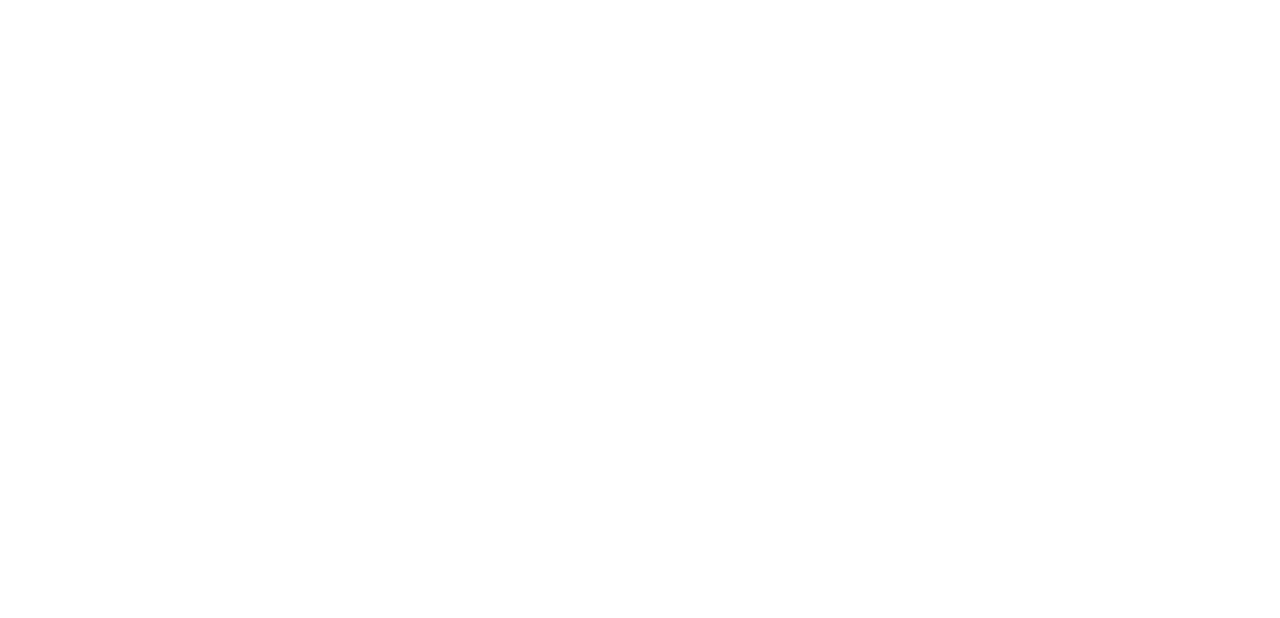
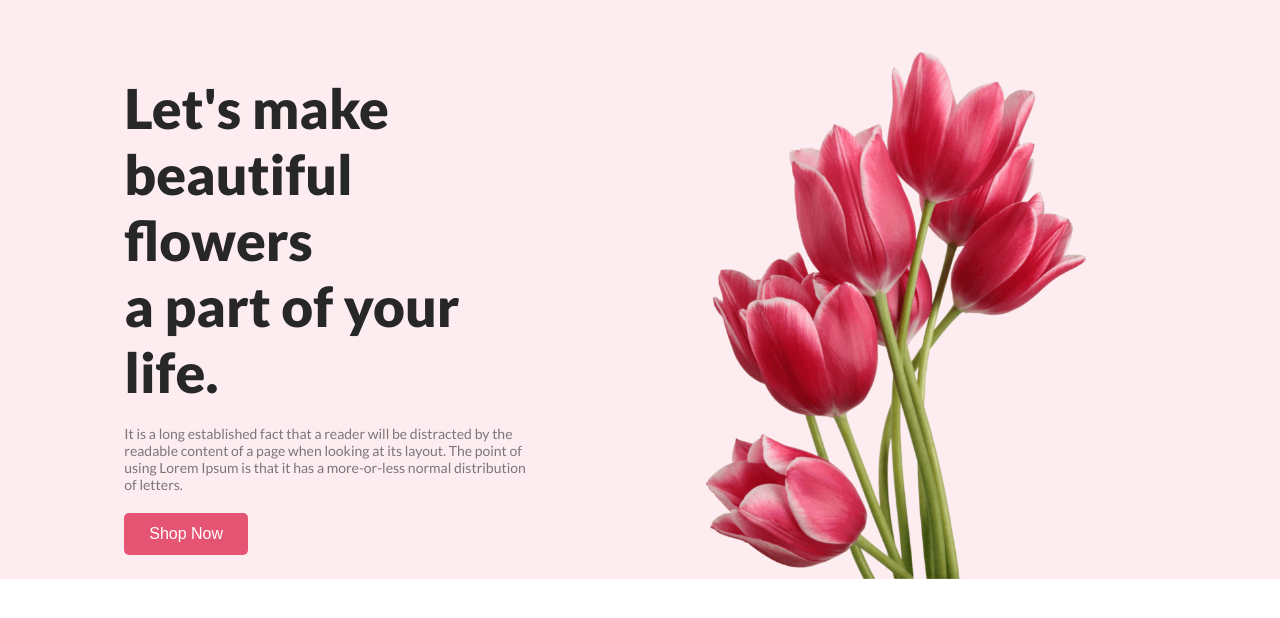
Before and after one commit to alimran-dev/flower-shop, a plain HTML site: page index.html in a window 1280 px wide. Drawn offline with Linux system fonts and the light colour scheme.

Commit message:
assets added and header completed

```diff
--- a/index.html
+++ b/index.html
@@ -1,15 +1,29 @@
 <!DOCTYPE html>
 <html lang="en">
+
 <head>
     <meta charset="UTF-8">
     <meta name="viewport" content="width=device-width, initial-scale=1.0">
     <title>Flower Shop</title>
     <link rel="stylesheet" href="styles/style.css">
+    <link rel="preconnect" href="https://fonts.googleapis.com">
+    <link rel="preconnect" href="https://fonts.gstatic.com" crossorigin>
+    <link
+        href="https://fonts.googleapis.com/css2?family=Lato:ital,wght@0,100;0,300;0,400;0,700;0,900;1,100;1,300;1,400;1,700;1,900&display=swap"
+        rel="stylesheet">
 </head>
+
 <body>
     <!-- header starts here  -->
     <header>
-
+        <div class="header-container flex">
+            <div class="header-info">
+                <h1>Let's make <br> beautiful flowers <br> a part of your life.</h1>
+                <p class="description">It is a long established fact that a reader will be distracted by the readable content of a page when looking at its layout. The point of using Lorem Ipsum is that it has a more-or-less normal distribution of letters.</p>
+                <button class="btn">Shop Now</button>
+            </div>
+            <img src="./assets/images/pngwing 10.png" alt="">
+        </div>
     </header>
     <!-- main starts here  -->
     <main>
@@ -20,4 +34,5 @@
 
     </footer>
 </body>
+
 </html>
--- a/styles/style.css
+++ b/styles/style.css
@@ -2,3 +2,43 @@
     margin: 0px;
     padding: 0px;
 }
+/* common styles here  */
+body{
+    font-family: 'Lato', sans-serif;
+}
+.flex{
+    display: flex;
+    justify-content: space-around;
+    align-items: center;
+}
+.description{
+    color: #27272799;
+    font-size: 14px;
+    padding: 20px 0px;
+}
+.btn{
+    color: #FFFFFF;
+    background-color: #E55473;
+    font-size: 16px;
+    padding: 12px 25px;
+    border: none;
+    border-radius: 5px;
+}
+/* header related styles here  */
+.header-container{
+    background-color: #E554731A;
+    padding: 50px 50px 0px;
+}
+.header-info{
+    text-align: left;
+    max-width: 35%;
+}
+.header-info h1{
+    color: #272727;
+    font-size: 55px;
+    font-weight: 800;
+}
+.header-container > img{
+    width: 420px;
+    padding-right: 50px;
+}
```
Also changed, not shown: assets/images/Flower 01.png (added), assets/images/Group 57.png (added), assets/images/Group 58.png (added), assets/images/Group 59.png (added), assets/images/Rectangle 4.png (added), assets/images/Rectangle 5.png (added), assets/images/Rectangle 6.png (added), assets/images/Rectangle 9.png (added), assets/images/pngwing 10.png (added), assets/images/pngwing 5.png (added), assets/images/pngwing 6.png (added), assets/images/pngwing 7.png (added), assets/images/pngwing 8.png (added).
